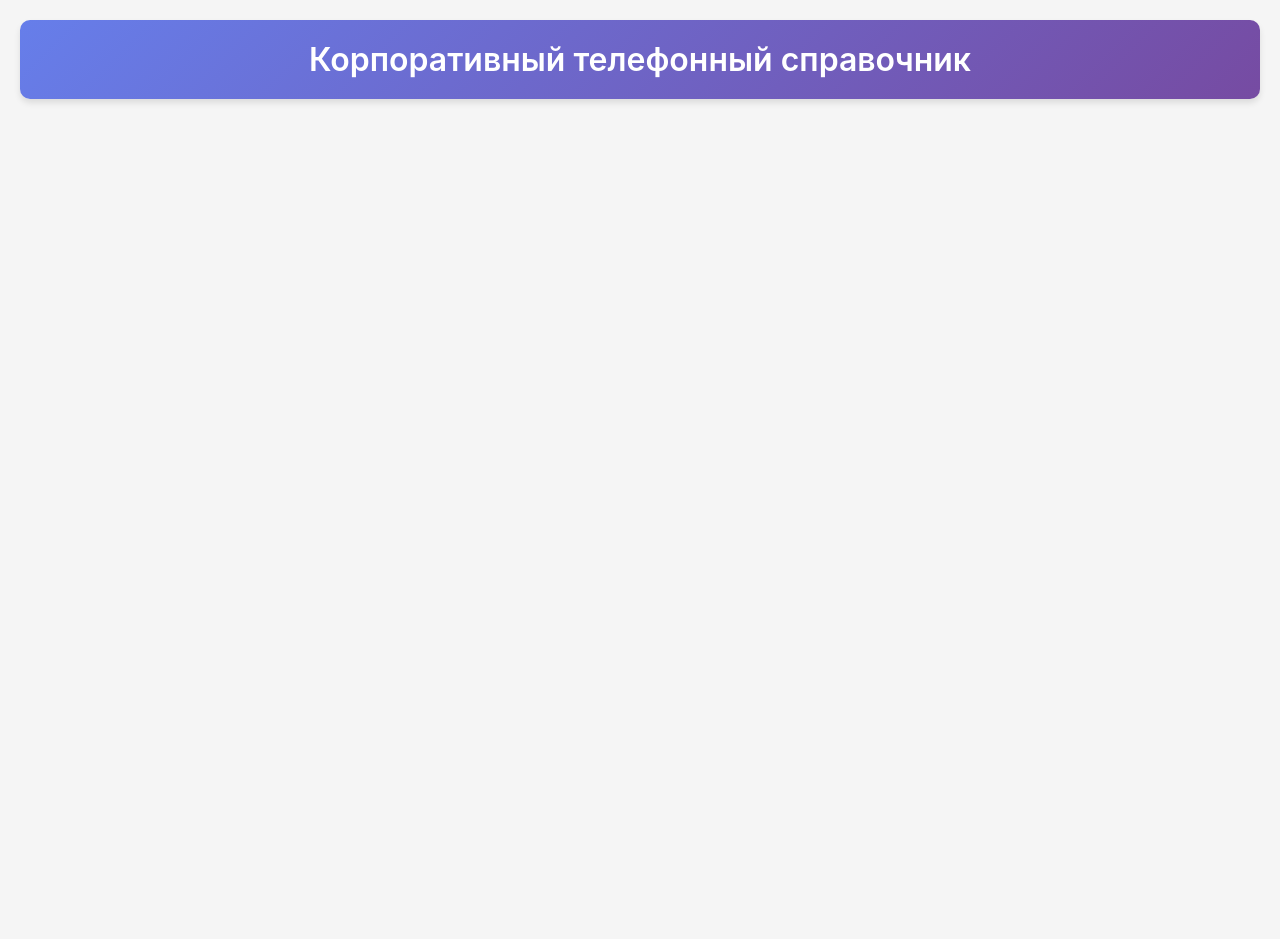
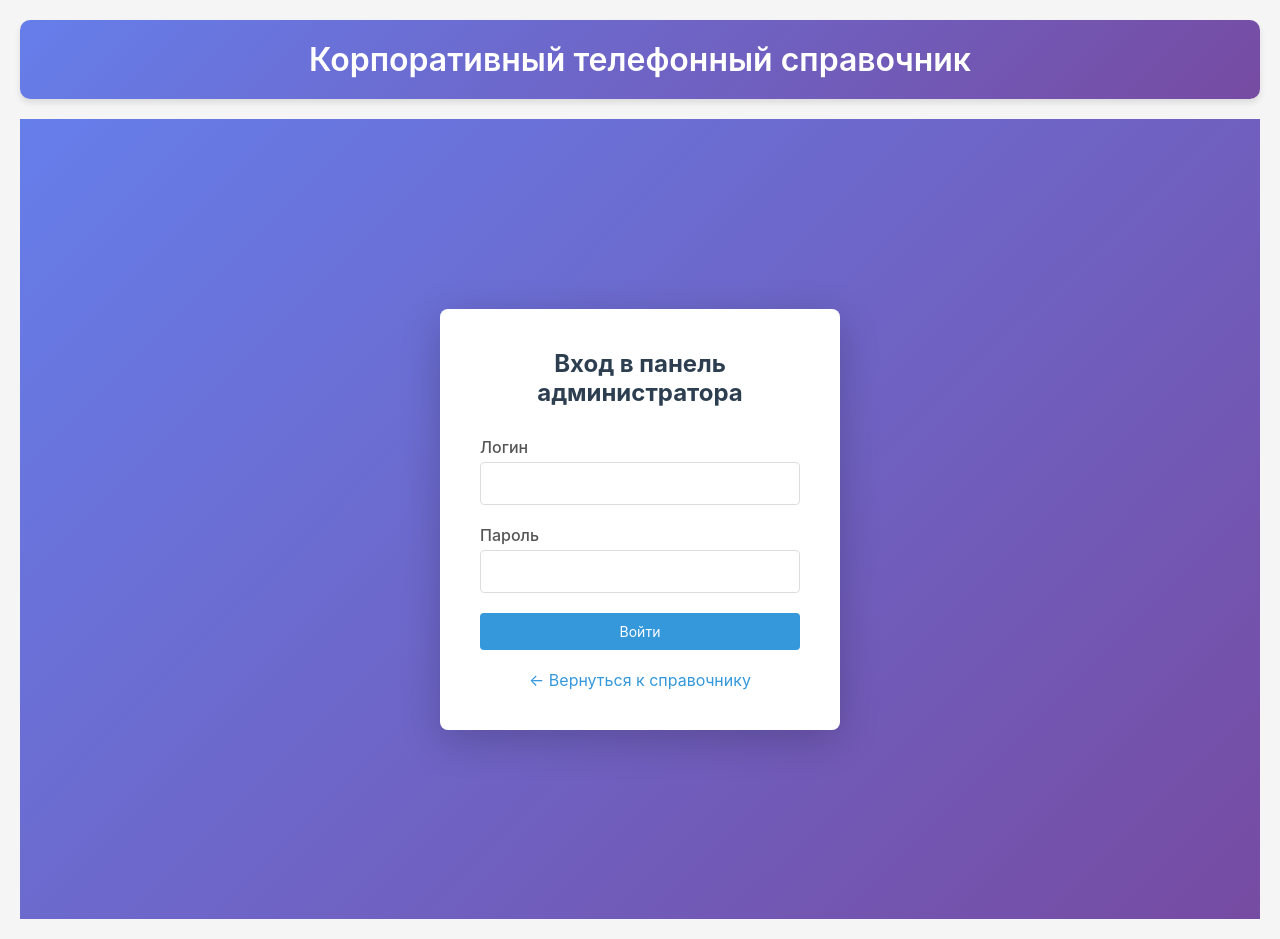
Before and after one commit to JohnyVLive/ITHub-QualityWork, a Vue app in the folder corporate-directory/frontend/: page /login in a window 1280 px wide. Before the commit the page ends 840 px from the top, so only its background shows below. Built offline with nearby package versions, Linux system fonts and the light colour scheme.

Commit message:
feat: implement login component for user authentication

```diff
--- a/corporate-directory/frontend/src/components/AdminLogin.vue
+++ /dev/null
@@ -1,13 +0,0 @@
-<template>
-
-</template>
-
-<script>
-export default {
-  name: 'AdminLogin',
-};
-</script>
-
-<style scoped>
-
-</style>
--- a/corporate-directory/frontend/src/components/AdminPanel.vue
+++ b/corporate-directory/frontend/src/components/AdminPanel.vue
@@ -315,7 +315,7 @@ export default {
     logout() {
       localStorage.removeItem('authToken') // Удаляем токен аутентификации из локального хранилища
       localStorage.removeItem('username') // Удаляем имя пользователя из локального хранилища
-      this.$router.push('/admin/login')
+      this.$router.push('/login')
     },
     goToDirectory() {
       this.$router.push('/')
--- /dev/null
+++ b/corporate-directory/frontend/src/components/Login.vue
@@ -0,0 +1,149 @@
+<template>
+  <div class="login-container">
+    <div class="login-card">
+      <h2>Вход в панель администратора</h2>
+
+      <div v-if="error" class="error-message">
+        {{ error }}
+      </div>
+
+      <form @submit.prevent="handleLogin">
+        <div class="form-group">
+          <label for="username">Логин</label>
+          <input
+            type="text"
+            id="username"
+            v-model="credentials.username"
+            required
+          >
+        </div>
+
+        <div class="form-group">
+          <label for="password">Пароль</label>
+          <input
+            type="password"
+            id="password"
+            v-model="credentials.password"
+            required
+          >
+        </div>
+
+        <button type="submit" class="btn btn-primary" style="width: 100%">
+          Войти
+        </button>
+      </form>
+
+      <div style="text-align: center; margin-top: 20px;">
+        <a href="/" style="color: #3498db; text-decoration: none;">
+          ← Вернуться к справочнику
+        </a>
+      </div>
+    </div>
+  </div>
+</template>
+
+<script>
+import { login } from '../api/api'
+
+export default {
+  name: 'Login',
+  data() {
+    return {
+      credentials: {
+        username: '',
+        password: ''
+      },
+      error: ''
+    }
+  },
+  methods: {
+    async handleLogin() {
+      this.error = ''
+
+      try {
+        const response = await login(this.credentials)
+        localStorage.setItem('authToken', response.data.token)
+        localStorage.setItem('username', response.data.username)
+        this.$router.push('/admin')
+      } catch (error) {
+        if (error.response?.data?.error === "Invalid credentials"){
+          this.error = "Неверный логин или пароль"
+          return
+        } else this.error = error.response?.data?.error || "Ошибка при попытке входа"
+      }
+    }
+  }
+}
+</script>
+
+<style scoped>
+.login-container {
+  display: flex;
+  justify-content: center;
+  align-items: center;
+  min-height: 100vh;
+  background: linear-gradient(135deg, #667eea 0%, #764ba2 100%);
+}
+
+.login-card {
+  background: white;
+  padding: 40px;
+  border-radius: 8px;
+  box-shadow: 0 10px 40px rgba(0,0,0,0.2);
+  width: 100%;
+  max-width: 400px;
+}
+
+.login-card h2 {
+  text-align: center;
+  margin-bottom: 30px;
+  color: #2c3e50;
+}
+
+.form-group {
+  margin-bottom: 20px;
+}
+
+.form-group label {
+  display: block;
+  margin-bottom: 5px;
+  font-weight: 500;
+  color: #555;
+}
+
+.form-group input {
+  width: 100%;
+  padding: 12px;
+  border: 1px solid #ddd;
+  border-radius: 4px;
+  font-size: 14px;
+}
+
+.form-group input:focus {
+  outline: none;
+  border-color: #3498db;
+}
+
+.error-message {
+  background-color: #fee;
+  color: #c33;
+  padding: 10px;
+  border-radius: 4px;
+  margin-bottom: 15px;
+  font-size: 14px;
+}
+
+.btn {
+  padding: 10px 20px;
+  border: none;
+  border-radius: 4px;
+  cursor: pointer;
+  font-size: 14px;
+  transition: all 0.3s;
+}
+
+.btn-primary {
+  background-color: #3498db;
+  color: white;
+}
+</style>
--- a/corporate-directory/frontend/src/router/index.js
+++ b/corporate-directory/frontend/src/router/index.js
@@ -1,7 +1,7 @@
 import { createRouter, createWebHistory } from 'vue-router'
 import DirectoryView from '../components/DirectoryView.vue'
 import AdminPanel from '../components/AdminPanel.vue'
-import AdminLogin from '../components/AdminLogin.vue'
+import Login from '../components/Login.vue'
 
 const routes = [
     {
@@ -17,8 +17,8 @@ const routes = [
     },
     {
         path: '/login',
-        name: 'AdminLogin',
-        component: AdminLogin
+        name: 'Login',
+        component: Login
     }
 ]
 
@@ -34,7 +34,7 @@ router.beforeEach((to, from, next) => {
 
   if (to.matched.some(record => record.meta.requiresAuth)) {
     if (!token) {
-      next('/admin/login')
+      next('/login')
     } else {
       next()
     }
```
